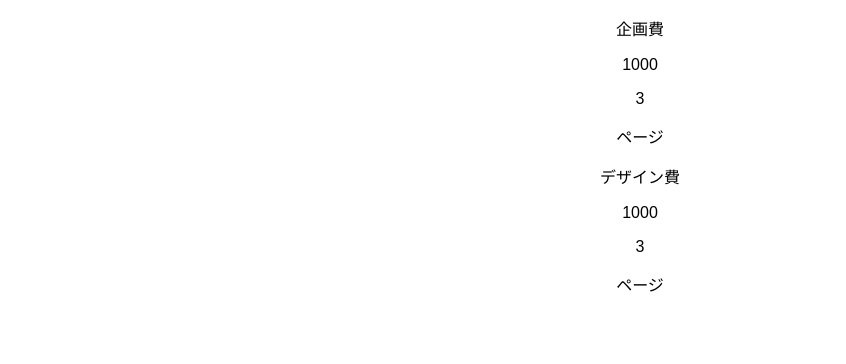
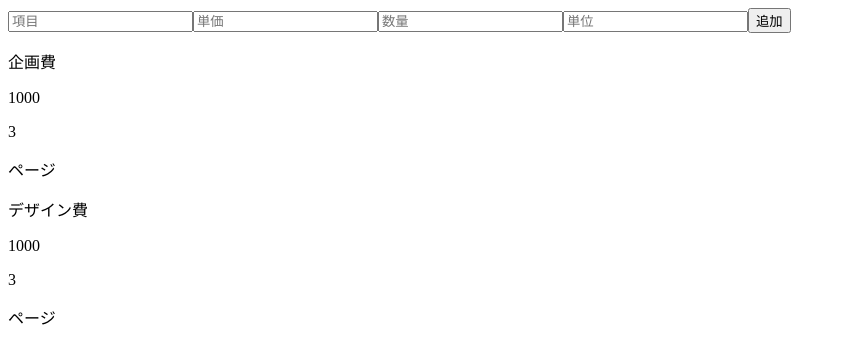
Before and after one commit to ishigami-prart/react-mitumori, a React (Create React App) app: page / in a window 1280 px wide. Shown: the top 364 px of the page, without its empty margins (0-846 px from the left). Built offline with nearby package versions, Linux system fonts and the light colour scheme.

Commit message:
inputエリアの追加

```diff
--- a/src/App.jsx
+++ b/src/App.jsx
@@ -18,7 +18,15 @@ export default function App() {
   ]);
 
   return (
-    <div className="App">
+    <>
+      <div className="input_erea">
+        <input placeholder="項目" />
+        <input placeholder="単価" />
+        <input placeholder="数量" />
+        <input placeholder="単位" />
+        <button>追加</button>
+      </div>
+
       {price.map((s) => {
         return (
           <div key={s}>
@@ -29,6 +37,6 @@ export default function App() {
           </div>
         );
       })}
-    </div>
+    </>
   );
 }
```
